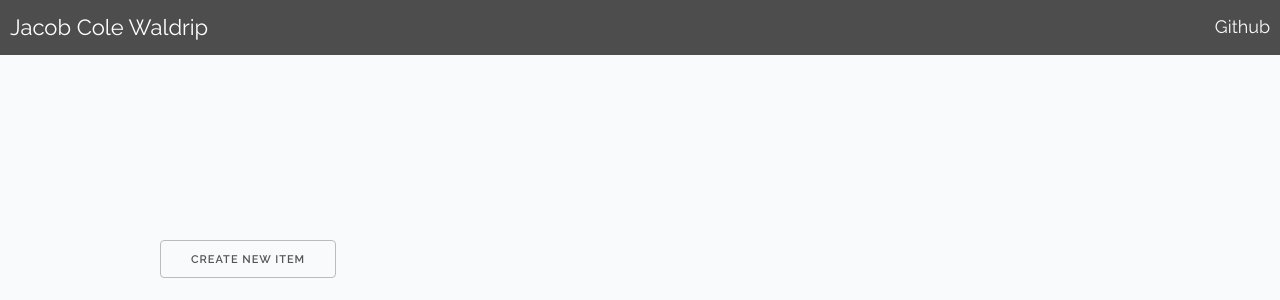
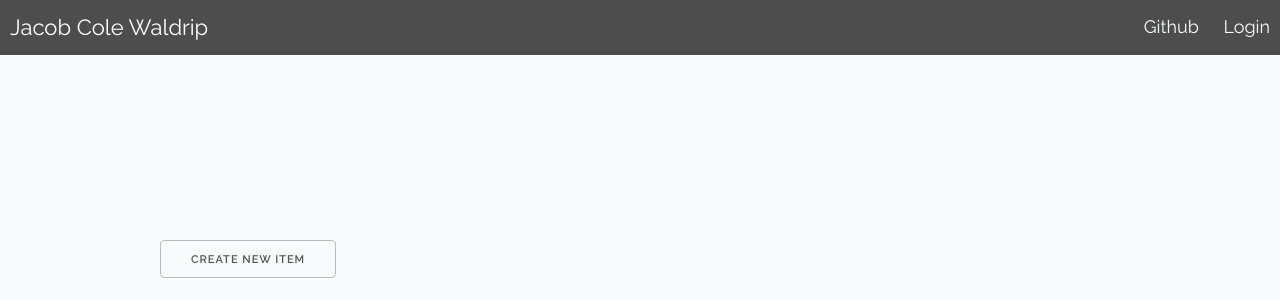
Before and after one commit to calebpower/meeting-schedulizer, a Django app: page /todolist/ in a window 1280 px wide. Shown: the top 300 px of the page. Run offline with Django 3.2, Linux system fonts and the light colour scheme.

Commit message:
small changes, jumping back in later

```diff
--- a/templates/base.html
+++ b/templates/base.html
@@ -49,6 +49,7 @@
 
         <div class="nav-links">
           <a href="//github.com/jakesboy2" target="_blank">Github</a>
+          <a href="#" target="_blank">Login</a>
         </div>
       </div>
 
--- a/todolist/models.py
+++ b/todolist/models.py
@@ -46,6 +46,7 @@ class TodoItem(models.Model):
     def to_dict(self):
         return {
             'title': self.title,
+            'author': self.author,
             'description': self.description,
             'dateCreated': self.date_created,
             'dateDue': self.date_due,
```
